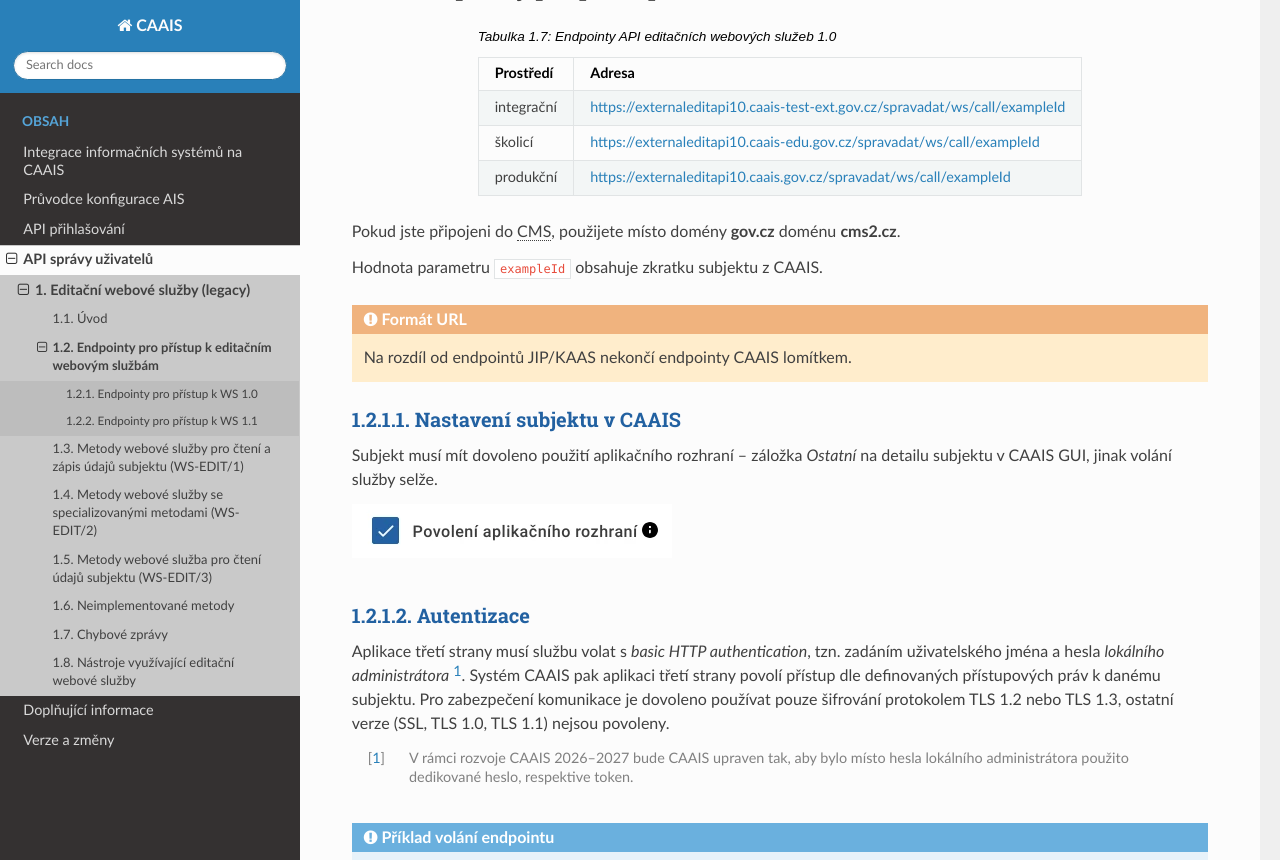
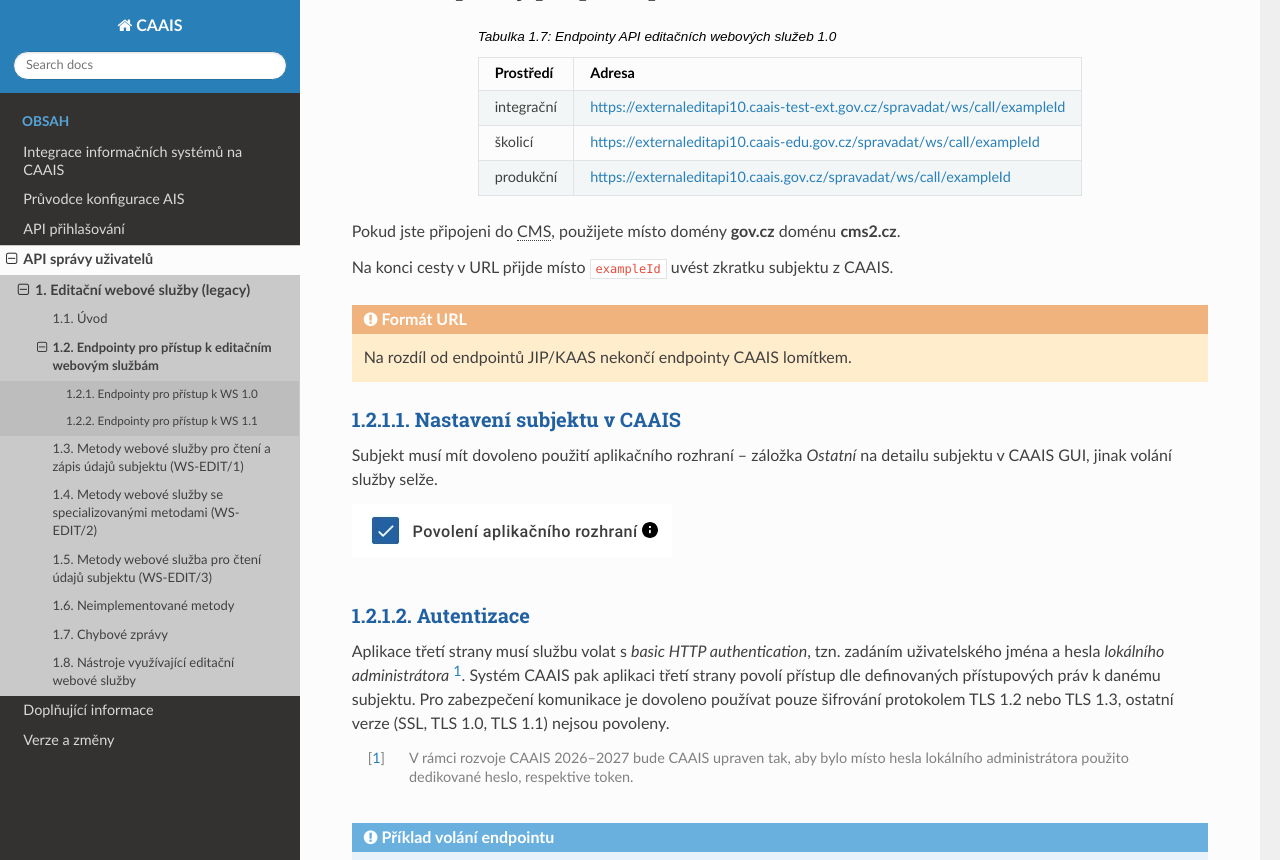
Before and after one commit to rc83/caais-docs-integrace, a Sphinx documentation site: the page built from source/api-idm/editacni-ws/2-komunikace-ws.rst, in a window 1280 px wide and 900 px high, scrolled down 459 px, cut to the strip 0-860 px from the top of the window. Built offline with Sphinx 7.4.7 and the Read the Docs theme 3.1.0, drawn with Linux system fonts in a browser that asks for light colours; some of the changed text lies outside the part shown.

Commit message:
Vylepši formulaci popisující URL endpointů WS

```diff
--- a/source/api-idm/editacni-ws/2-komunikace-ws.rst
+++ b/source/api-idm/editacni-ws/2-komunikace-ws.rst
@@ -30,7 +30,7 @@ Endpointy pro přístup k WS 1.0
 
 Pokud jste připojeni do :abbr:`CMS (Centrální místo služeb)`, použijete místo domény **gov.cz** doménu **cms2.cz**.
 
-Hodnota parametru ``exampleId`` obsahuje zkratku subjektu z CAAIS.
+Na konci cesty v URL přijde místo ``exampleId`` uvést zkratku subjektu z CAAIS.
 
 .. admonition:: Formát URL
    :class: warning
@@ -114,7 +114,7 @@ Každou metodu editační služby je nutné volat na správném endpointu podle
 
 Pokud jste připojeni do :abbr:`CMS (Centrální místo služeb)`, použijete místo domény **gov.cz** doménu **cms2.cz**.
 
-Hodnota parametru ``exampleId`` obsahuje zkratku subjektu z CAAIS.
+Na konci cesty v URL přijde místo ``exampleId`` uvést zkratku subjektu z CAAIS.
 
 .. admonition:: Formát URL
    :class: warning
```
